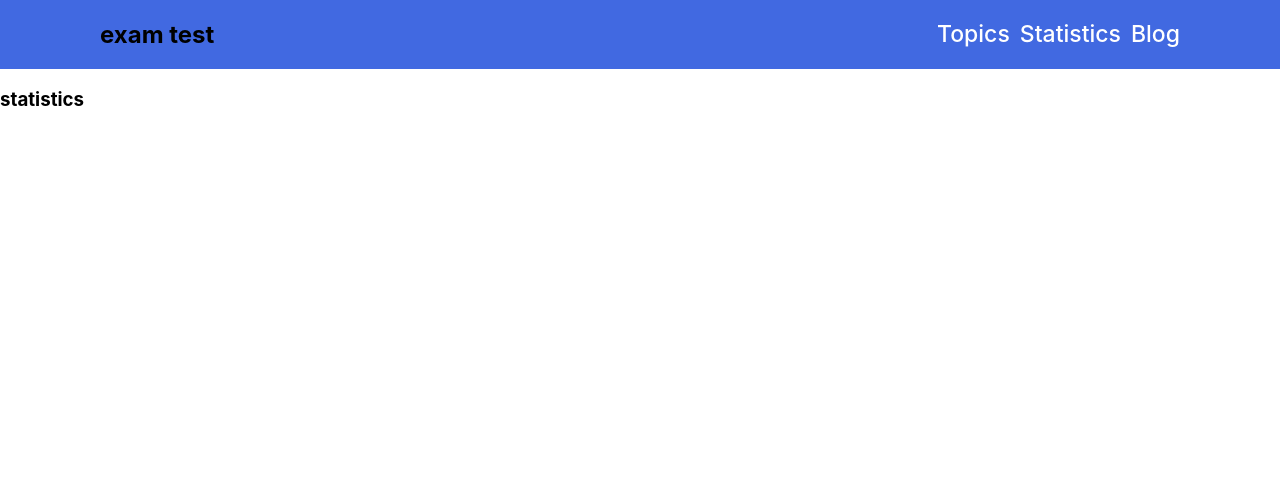
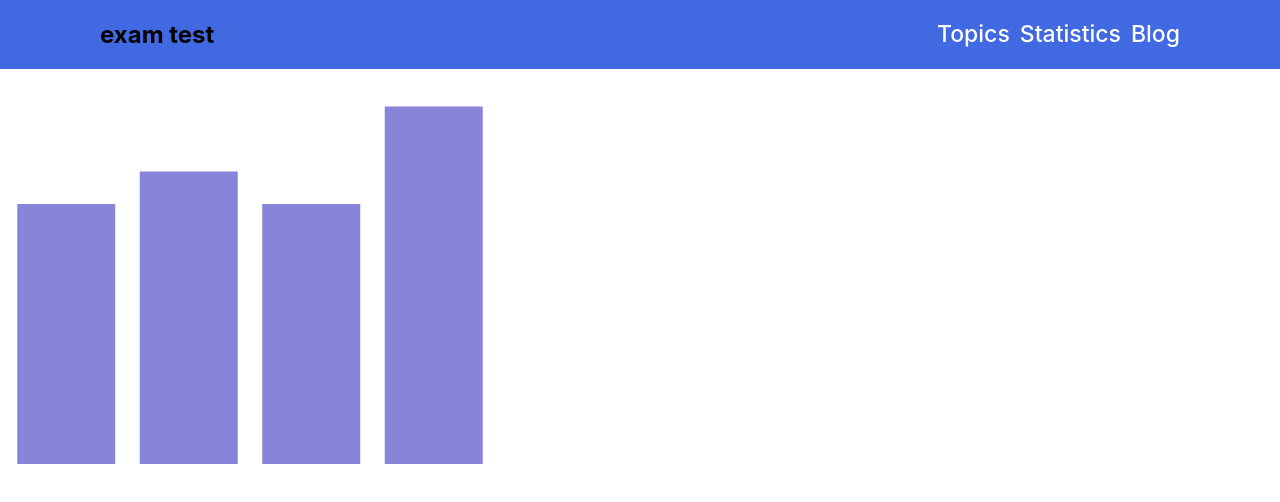
Before and after one commit to sabbirahmedseam/assignmetn-9, a React (Create React App) app: page /statistic in a window 1280 px wide. Shown: the top 502 px of the page. Built offline with nearby package versions, Linux system fonts and the light colour scheme.

Commit message:
new components

```diff
--- a/package.json
+++ b/package.json
@@ -14,6 +14,7 @@
     "react-router-dom": "^6.4.2",
     "react-scripts": "5.0.1",
     "react-toastify": "^9.0.8",
+    "recharts": "^2.1.14",
     "web-vitals": "^2.1.4"
   },
   "scripts": {
--- a/src/components/Cart/Cart.css
+++ b/src/components/Cart/Cart.css
@@ -1,10 +1,27 @@
-.cart{
-    background-color: lightblue;
+.cart {
+  border: 2px solid goldenrod;
+  margin-bottom: 30px;
+  padding: 5px;
+  border-radius: 5px;
 }
-.cart img{
-    width: 100%;
+.cart img {
+    border-radius: 5px;
+
+  width: 100%;
+  background-color: lightblue;
 }
-.button{
-    display: flex;
-    justify-content: space-between;
+.button {
+  display: flex;
+  align-items: center;
+  justify-content: space-between;
+  margin-left: 20px;
+  margin-bottom: 10px;
 }
+.button button {
+    font-size: 20px;
+    border-radius: 10px;
+  margin-right: 20px;
+  border: none;
+  padding: 15px;
+  background-color: cornflowerblue;
+}
--- a/src/components/Cart/Cart.js
+++ b/src/components/Cart/Cart.js
@@ -10,7 +10,7 @@ const Cart = ({ data }) => {
   return (
     <div className="cart">
       <img src={logo} alt="" />
-      <p>{total}</p>
+     <h3>Total Questions:{total}</h3>
      <div className="button">
      <b>{name}</b>
         <Link to={`/cart/${id}`}><button>
--- a/src/components/FReact/FReact.js
+++ b/src/components/FReact/FReact.js
@@ -5,14 +5,13 @@ import Ggit from "../Ggit/Ggit";
 const FReact = () => {
   const test = useLoaderData();
   const { name, questions } = test.data;
-//   console.log(name, questions);
-//   console.log(test);
+  // console.log(name, questions);
+  //   console.log(test);
 
   return (
     <div>
       <h1>react</h1>
       <h2> Quiz of ${name}</h2>
-      <h3>{questions.length}</h3>
       {questions.map((item) => (
         <Ggit key={item.id} item={item}></Ggit>
       ))}
--- a/src/components/Ggit/Ggit.css
+++ b/src/components/Ggit/Ggit.css
@@ -1,3 +1,9 @@
+
+.qPaper{
+    border: 1px solid black;
+    margin: 10px;
+}
+
 .gitt{
 display: grid;
 grid-template-columns: repeat(2,1fr);
--- a/src/components/Ggit/Ggit.js
+++ b/src/components/Ggit/Ggit.js
@@ -1,34 +1,31 @@
 import { faEye } from "@fortawesome/free-solid-svg-icons";
 import { FontAwesomeIcon } from "@fortawesome/react-fontawesome";
-import React from "react";
-// import { ToastContainer, toast } from "react-toastify";
+import React, { useState } from "react";
+
 import Tcss from "../Tcss/Tcss";
 import "./Ggit.css";
 
-import "react-toastify/dist/ReactToastify.css";
-import { toast, ToastContainer } from "react-toastify";
-
 const Ggit = ({ item }) => {
   const { correctAnswer, options, question } = item;
-  // console.log(correctAnswer);
+
+  // console.log(options);
   // console.log(item);
+  const [ans, setAns] = useState([]);
+
   const handleClick = (correctAnswer) => {
-    toast(correctAnswer);
+    setAns(correctAnswer);
     // alert("okay");
+    console.log(correctAnswer);
   };
-
+  console.log(ans);
   return (
-    <div>
-      <ToastContainer></ToastContainer>
+    <div className="qPaper">
       <h3>
-
         Quiz:{question}
-
-          <FontAwesomeIcon
-            onClick={()=>handleClick(correctAnswer)}
-            icon={faEye}
-          ></FontAwesomeIcon>
-
+        <FontAwesomeIcon
+          onClick={() => handleClick(correctAnswer)}
+          icon={faEye}
+        ></FontAwesomeIcon>
       </h3>
       <div className="gitt">
         {options.map((item, idx) => (
--- a/src/components/Sjs/sjs.css
+++ b/src/components/Sjs/sjs.css
@@ -1,5 +1,17 @@
-.sjs{
-    display: flex;
-    justify-content: space-between;
-    margin-bottom: 10px;
+.sjs {
+  display: flex;
+  gap: 5px;
+  justify-content: center;
+  margin: 50px;
 }
+
+.sjs h3 {
+  text-align: justify;
+}
+
+@media screen and (max-width:768px){
+  .sjs{
+    display: grid;
+    grid-template-columns: repeat(1,1fr);
+  }
+}
--- a/src/components/Statistics/Statistics.js
+++ b/src/components/Statistics/Statistics.js
@@ -1,11 +1,52 @@
-import React from 'react';
+import React from "react";
+
+import {
+  BarChart,
+  Bar,
+  Cell,
+  XAxis,
+  YAxis,
+  CartesianGrid,
+  Tooltip,
+  Legend,
+  ResponsiveContainer,
+} from "recharts";
+import Chart from "../Chart/Chart";
 
 const Statistics = () => {
-    return (
-        <div>
-            <h3>statistics</h3>
-        </div>
-    );
+  const item = [
+    {
+      id: 1,
+      name: "React",
+      logo: "https://live.staticflickr.com/65535/52413593240_e00326e727_o.png",
+      total: 8,
+    },
+    {
+      id: 2,
+      name: "JavaScript",
+      logo: "https://live.staticflickr.com/65535/52412638962_12e932256a_o.png",
+      total: 9,
+    },
+    {
+      id: 4,
+      name: "CSS",
+      logo: "https://live.staticflickr.com/65535/52413665713_5977a693cb_o.png",
+      total: 8,
+    },
+    {
+      id: 5,
+      name: "Git",
+      logo: "https://live.staticflickr.com/65535/52412639027_5692c15b3f_o.png",
+      total: 11,
+    },
+  ];
+
+  return (
+    <BarChart width={500} height={400} data={item}>
+      <Bar dataKey="total" fill="#8884d8" />
+      <Tooltip></Tooltip>
+    </BarChart>
+  );
 };
 
 export default Statistics;
--- a/src/components/Topics/Topics.js
+++ b/src/components/Topics/Topics.js
@@ -7,7 +7,7 @@ import './Topics.css'
 const Topics = () => {
   const topics = useLoaderData();
   const { data } = topics;
-  //    console.log(data);
+    //  console.log(data);
 
   return (
     <div >
```
Also changed, not shown: src/App.js (+6 -4 lines), src/components/Chart/Chart.js (added), 1 other file (tests, documents, lock files or other folders).
